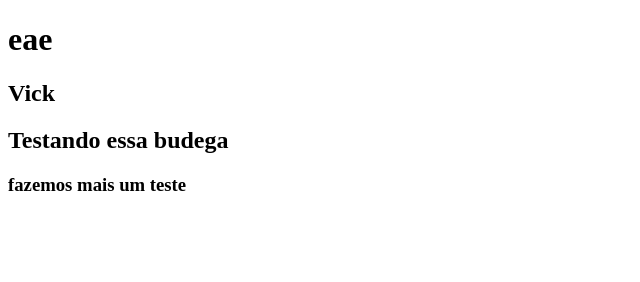
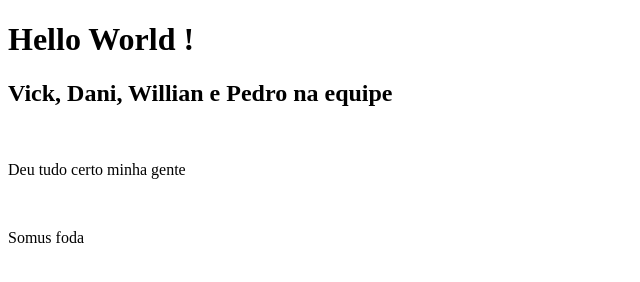
Before and after one commit to dancipri/Cita-es, a plain HTML site: page cit.html in a window 1280 px wide. Shown: the whole page, without its empty margins (0-640 px from the left). Drawn offline with Linux system fonts and the light colour scheme.

Commit message:
Vick alterou denovo pa noiz rapaziada

```diff
--- a/cit.html
+++ b/cit.html
@@ -7,17 +7,13 @@
     <title>Document</title>
 </head>
 <body>
-    <h1>eae</h1>
+    <h1>Hello World !</h1>
 
-    <h2>Vick</h2>
-
-    <div>
-        <h2>Testando essa budega</h2>
-    </div>
-
-    <div>
-        <h3>fazemos mais um teste</h3>
-    </div>
+    <h2>Vick, Dani, Willian e Pedro na equipe</h2>
+    <br>
+    <p>Deu tudo certo minha gente</p>
+    <br>
+    <p>Somus foda</p>
 
 </body>
 </html>
```
